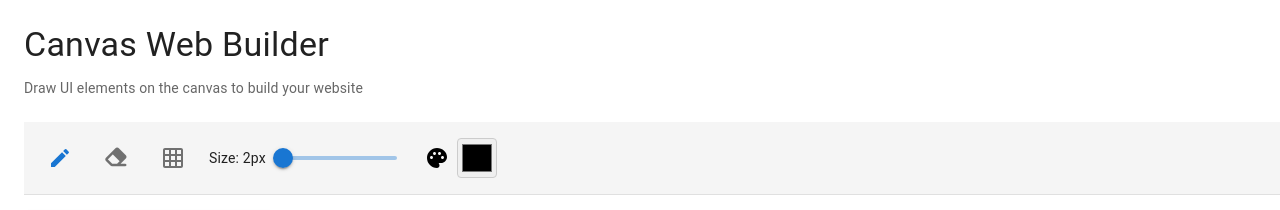
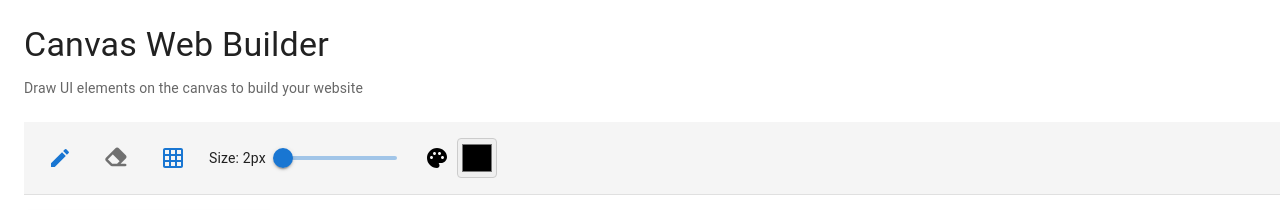
Before and after one commit to jmynes/dream, a React (Vite) app: page / in a window 1280 px wide. Shown: the top 210 px of the page. Built offline with nearby package versions, Linux system fonts and the light colour scheme.

Commit message:
Enable snap to grid by default

```diff
--- a/src/App.tsx
+++ b/src/App.tsx
@@ -18,7 +18,7 @@ function App() {
 	const [penSize, setPenSize] = useState(2);
 	const [isDrawing, setIsDrawing] = useState(true);
 	const [isEraser, setIsEraser] = useState(false);
-	const [snapToGrid, setSnapToGrid] = useState(false);
+	const [snapToGrid, setSnapToGrid] = useState(true);
 	const [components, setComponents] = useState<CanvasComponent[]>([]);
 	const [selectedComponentType, setSelectedComponentType] =
 		useState<ComponentType | null>(null);
```
